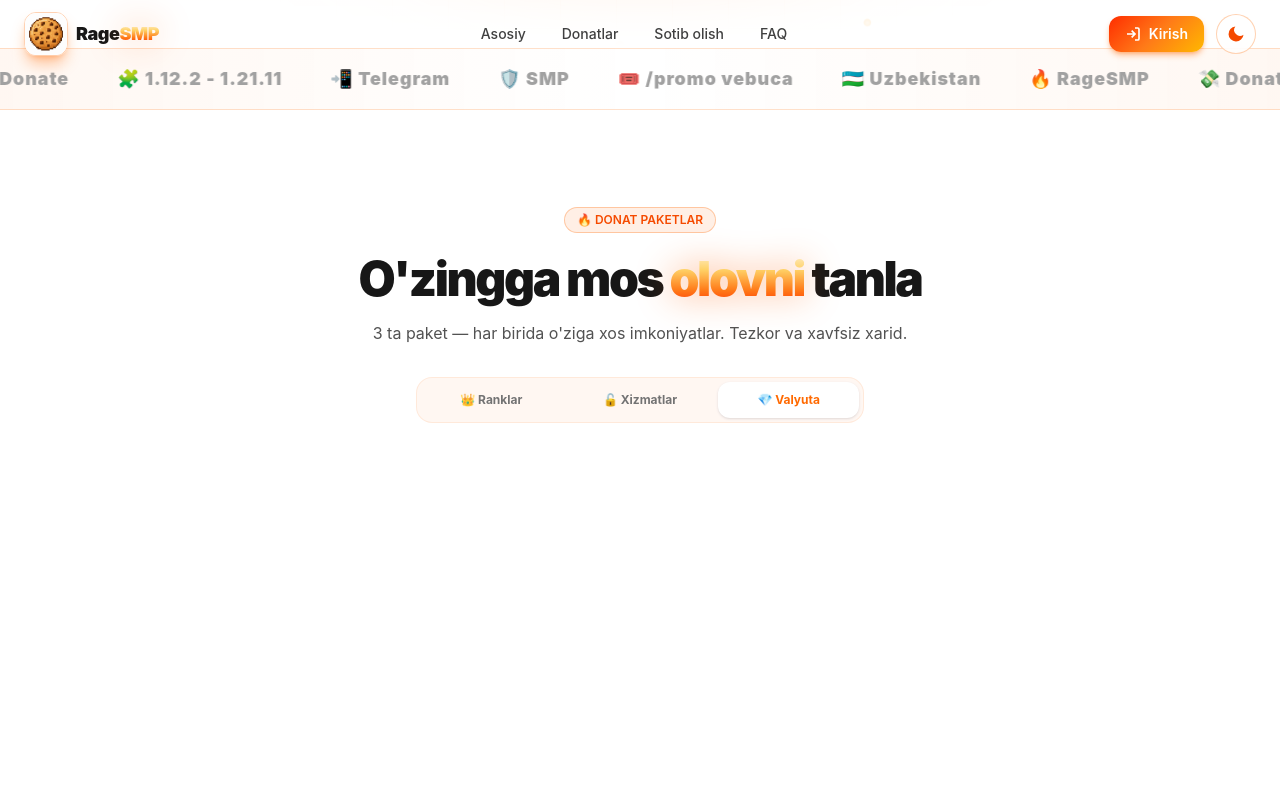
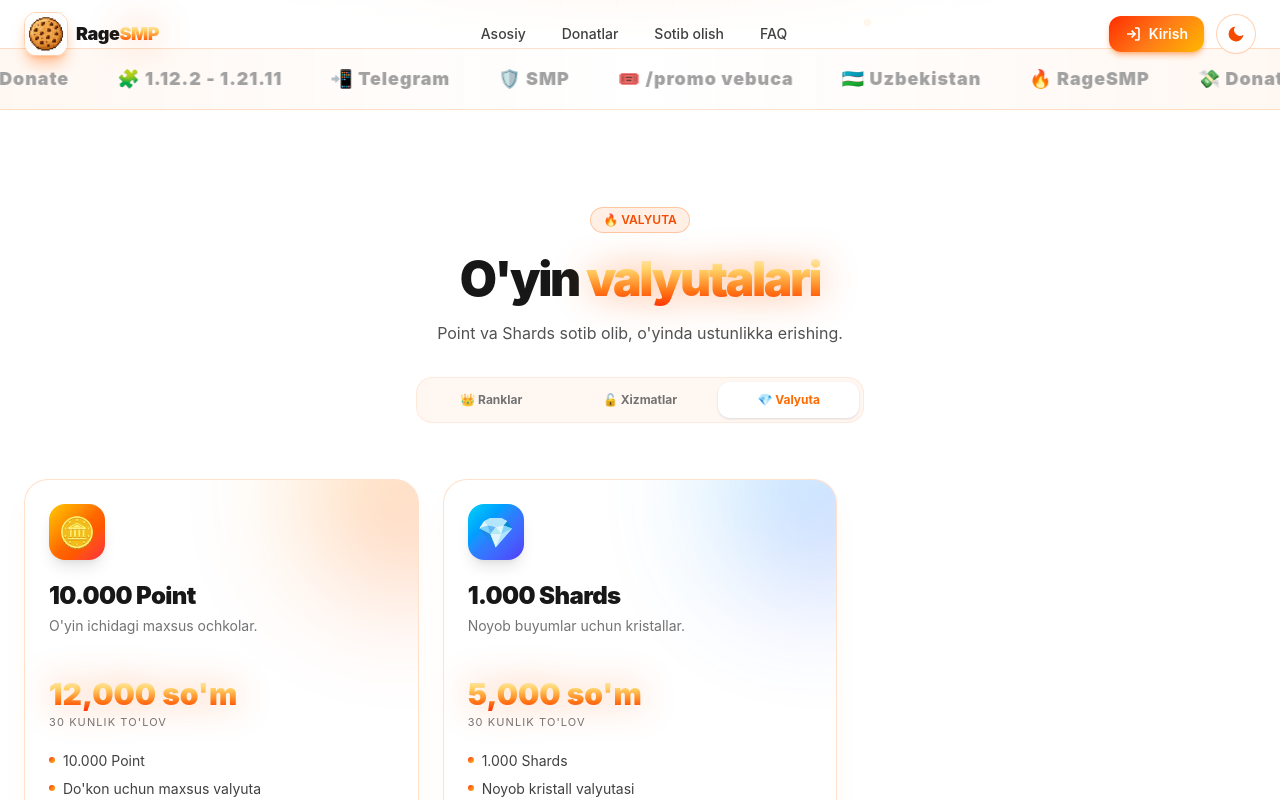
Before and after one commit to muhammadsolih112/ragesmpbot, a React (Vite) app: page / in a window 1280 px wide. Both pictures are taken after a click on the button "💎 Valyuta". Shown: the part 756-1556 px from the top of the page. Built offline with nearby package versions, Linux system fonts and the light colour scheme.

Commit message:
feat: integrate all transaction types into Admin Panel stats

```diff
--- a/src/App.tsx
+++ b/src/App.tsx
@@ -173,7 +173,11 @@ export default function App() {
         />
       )}
 
-      <PurchaseModal d={selected} onClose={() => setSelected(null)} />
+      <PurchaseModal
+        d={selected}
+        onClose={() => setSelected(null)}
+        onAddTx={addTransaction}
+      />
 
       <AuthModal
         isOpen={authOpen}
--- a/src/components/AdminPanel.tsx
+++ b/src/components/AdminPanel.tsx
@@ -157,8 +157,10 @@ export default function AdminPanel({
 
             {/* Visual Stats Bar */}
             <div className="rounded-3xl border border-orange-500/20 bg-white dark:bg-white/[0.03] p-6">
-              <h3 className="text-lg font-bold mb-4">Paketlar bo'yicha sotuv taqsimoti</h3>
+              <h3 className="text-lg font-bold mb-4">Sotuvlar taqsimoti</h3>
+              <div className="grid md:grid-cols-2 gap-8">
                 <div className="space-y-4">
+                  <h4 className="text-xs uppercase tracking-widest text-neutral-500 font-bold">Paketlar</h4>
                   {["SMP Elite", "Rage+", "RagePro"].map((pkg) => {
                     const count = allTxs.filter((t) => t.pkg === pkg && t.status === "To'langan").length;
                     const max = Math.max(...["SMP Elite", "Rage+", "RagePro"].map((p) => allTxs.filter((x) => x.pkg === p && x.status === "To'langan").length), 1);
@@ -167,17 +169,34 @@ export default function AdminPanel({
                       <div key={pkg} className="space-y-1">
                         <div className="flex justify-between text-sm font-semibold">
                           <span>{pkg}</span>
-                        <span className="text-neutral-500">{count} ta sotilgan</span>
+                          <span className="text-neutral-500">{count} ta</span>
                         </div>
-                      <div className="h-3 w-full bg-neutral-100 dark:bg-white/5 rounded-full overflow-hidden p-0.5 border border-orange-500/10">
-                        <div
-                          className="h-full rounded-full fire-gradient transition-all duration-1000"
-                          style={{ width: `${pct}%` }}
-                        />
+                        <div className="h-2 w-full bg-neutral-100 dark:bg-white/5 rounded-full overflow-hidden p-0.5">
+                          <div className="h-full rounded-full fire-gradient transition-all duration-1000" style={{ width: `${pct}%` }} />
                         </div>
                       </div>
                     );
                   })}
+                </div>
+                <div className="space-y-4">
+                  <h4 className="text-xs uppercase tracking-widest text-neutral-500 font-bold">Xizmatlar va Valyuta</h4>
+                  {["Unban", "Unmute", "10.000 Point", "1.000 Shards"].map((pkg) => {
+                    const count = allTxs.filter((t) => t.pkg === pkg && t.status === "To'langan").length;
+                    const max = Math.max(...["Unban", "Unmute", "10.000 Point", "1.000 Shards"].map((p) => allTxs.filter((x) => x.pkg === p && x.status === "To'langan").length), 1);
+                    const pct = (count / max) * 100;
+                    return (
+                      <div key={pkg} className="space-y-1">
+                        <div className="flex justify-between text-sm font-semibold">
+                          <span>{pkg}</span>
+                          <span className="text-neutral-500">{count} ta</span>
+                        </div>
+                        <div className="h-2 w-full bg-neutral-100 dark:bg-white/5 rounded-full overflow-hidden p-0.5">
+                          <div className="h-full rounded-full bg-gradient-to-r from-blue-500 to-cyan-400 transition-all duration-1000" style={{ width: `${pct}%` }} />
+                        </div>
+                      </div>
+                    );
+                  })}
+                </div>
               </div>
             </div>
 
--- a/src/components/DonateCards.tsx
+++ b/src/components/DonateCards.tsx
@@ -15,7 +15,7 @@ export default function DonateCards({ onSelect }: { onSelect: (d: Donation) => v
   return (
     <section id="donate" className="relative py-12 sm:py-24">
       <div className="mx-auto max-w-7xl px-4 sm:px-6">
-        <Header />
+        <Header activeTab={activeTab} />
 
         {/* Tabs */}
         <div className="mt-8 flex justify-center gap-2 p-1 bg-orange-500/5 rounded-2xl border border-orange-500/10 max-w-md mx-auto">
@@ -56,17 +56,33 @@ export default function DonateCards({ onSelect }: { onSelect: (d: Donation) => v
   );
 }
 
-function Header() {
+function Header({ activeTab }: { activeTab: string }) {
+  const getTitle = () => {
+    switch (activeTab) {
+      case "services": return <>Maxsus <span className="fire-text">xizmatlar</span></>;
+      case "currencies": return <>O'yin <span className="fire-text">valyutalari</span></>;
+      default: return <>O'zingga mos <span className="fire-text">olovni</span> tanla</>;
+    }
+  };
+
+  const getSub = () => {
+    switch (activeTab) {
+      case "services": return "Unban va Unmute xizmatlari orqali cheklovlarni olib tashlang.";
+      case "currencies": return "Point va Shards sotib olib, o'yinda ustunlikka erishing.";
+      default: return "3 ta paket — har birida o'ziga xos imkoniyatlar. Tezkor va xavfsiz xarid.";
+    }
+  };
+
   return (
-    <div className="text-center max-w-3xl mx-auto reveal">
-      <div className="inline-flex items-center gap-2 px-3 py-1 rounded-full bg-orange-500/10 border border-orange-500/30 text-xs font-semibold text-orange-600 dark:text-orange-300">
-        🔥 DONAT PAKETLAR
+    <div className="text-center max-w-3xl mx-auto fade-up">
+      <div className="inline-flex items-center gap-2 px-3 py-1 rounded-full bg-orange-500/10 border border-orange-500/30 text-xs font-semibold text-orange-600 dark:text-orange-300 uppercase">
+        🔥 {activeTab === "ranks" ? "Donat paketlar" : activeTab === "services" ? "Xizmatlar" : "Valyuta"}
       </div>
       <h2 className="mt-4 text-3xl sm:text-5xl font-black tracking-tighter leading-tight">
-        O'zingga mos <span className="fire-text">olovni</span> tanla
+        {getTitle()}
       </h2>
       <p className="mt-3 text-sm sm:text-base text-neutral-600 dark:text-neutral-400">
-        3 ta paket — har birida o'ziga xos imkoniyatlar. Tezkor va xavfsiz xarid.
+        {getSub()}
       </p>
     </div>
   );
@@ -79,8 +95,8 @@ function Card({ d, delay, onSelect }: { d: Donation; delay: number; onSelect: (d
     <div
       onMouseEnter={() => setHover(true)}
       onMouseLeave={() => setHover(false)}
-      className="relative reveal"
-      style={{ transitionDelay: `${delay}s` }}
+      className="relative fade-up"
+      style={{ animationDelay: `${delay}s` }}
     >
       {d.badge && (
         <div className="absolute -top-3 left-1/2 -translate-x-1/2 z-10 px-3 py-1 rounded-full text-[10px] font-black tracking-widest text-white fire-gradient shadow-lg shadow-orange-500/50">
--- a/src/components/PurchaseModal.tsx
+++ b/src/components/PurchaseModal.tsx
@@ -1,7 +1,16 @@
 import { useEffect, useState } from "react";
 import { fmtUZS, type Donation } from "../data/donations";
+import type { Transaction } from "../data/store";
 
-export default function PurchaseModal({ d, onClose }: { d: Donation | null; onClose: () => void }) {
+export default function PurchaseModal({
+  d,
+  onClose,
+  onAddTx,
+}: {
+  d: Donation | null;
+  onClose: () => void;
+  onAddTx: (player: string, pkgName: string, price: number, method: Transaction["method"]) => void;
+}) {
   const [nick, setNick] = useState("");
   const [step, setStep] = useState<"form" | "upload" | "success">("form");
   const [image, setImage] = useState<File | null>(null);
@@ -33,6 +42,9 @@ export default function PurchaseModal({ d, onClose }: { d: Donation | null; onCl
 
     setStep("success"); // Show success immediately for better UX
     window.Telegram?.WebApp?.HapticFeedback?.notificationOccurred("success");
+
+    // Add to local store for admin panel
+    onAddTx(nick, d.name, d.price, "Payme"); // Default to Payme for now as per image logic
 
     try {
       const formData = new FormData();
```
Lines whose indentation alone changed are shown as unchanged.
